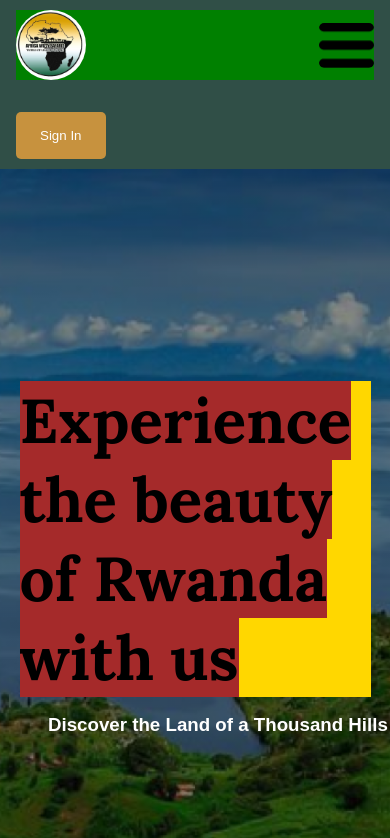
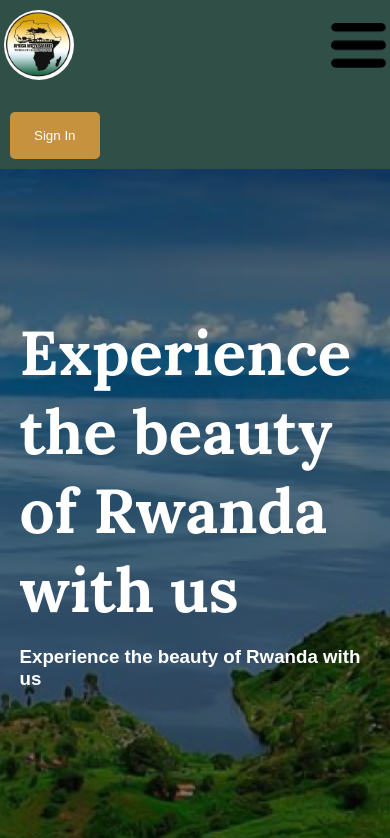
Before and after one commit to RashJrEdmund/tourisme-site, a React (Create React App) app: page / in a window 390 px wide. Shown: the top 838 px of the page. Built offline with nearby package versions, Linux system fonts and the light colour scheme.

Commit message:
done with responsive design

```diff
--- a/src/components/hero/Hero.jsx
+++ b/src/components/hero/Hero.jsx
@@ -1,42 +1,17 @@
 import './hero.css';
-import goLeft from '../../images/navigateLeft.png';
-import goRight from '../../images/navigateRight.png';
 import goldGoRight from '../../images/hero gold move forward icon.png';
 
 // eslint-disable-next-line react/prop-types
-function Hero({ text1, text2, text3, text4, spanText, createHeroNav = true }) {
+function Hero({ text1, text2, spanText }) {
   return (
     <div className="hero">
-      <h1 className="text1">
-        <span>{text1}</span>
-      </h1>
+      <h1 className="text1">{text1}</h1>
 
       <h3 className="text2">
-        <span>{text2}</span>
+        {text2}
+        <img src={goldGoRight} alt="photo_of_a_gold_forward_icon" />
+        <span className="spanText">{spanText}</span>
       </h3>
-
-      <h1 className="text3">{text3 !== '' ? text3 : ''}</h1>
-      <h3 className="text4">
-        {text4 !== ''
-          ? `${text4} ${(
-              <span className="spanText">
-                <img src={goldGoRight} alt="photo_of_a_gold_forward_icon" />{' '}
-                {spanText}
-              </span>
-            )}`
-          : ''}
-      </h3>
-
-      <div className="hero__navigation">
-        {createHeroNav ? (
-          <>
-            <img src={goLeft} alt="navigate_Left" />
-            <img src={goRight} alt="navigate_Right" />
-          </>
-        ) : (
-          ''
-        )}
-      </div>
     </div>
   );
 }
--- a/src/components/hero/hero.css
+++ b/src/components/hero/hero.css
@@ -6,7 +6,7 @@
   background: linear-gradient(#00000070, #00000070, #00000070), url(../../images/hero\ bg.png);
   background-size: cover;
   background-position: center;
-  width: 100vw;
+  width: 100%;
   height: 100vh;
   max-height: 795px;
   display: flex;
@@ -15,62 +15,30 @@
   justify-content: center;
 }
 
-.hero .text1,
-.hero .text3 {
-  background-color: gold;
+.hero .text1 {
   color: #fff;
-  width: 90vw;
-  max-width: 1070px;
-  align-self: flex-start;
-  margin: 0 auto;
+  width: fit-content;
+  margin: 23px auto;
   font-size: 62px;
   font-weight: 700;
   font-family: 'Lora', serif;
 }
 
-.hero .text1 span,
-.hero .text3 span {
-  background-color: brown;
+.hero .text2 {
   color: #fff;
-  color: black;
-  width: 100%;
-  width: 40px;
   max-width: 669px;
-  margin: 0;
+  margin-top: 17px;
+  font-family: 'Mulish', sans-serif;
+  font-size: 2rem;
 }
 
-.hero .text2,
-.hero .text4 {
-  color: #fff;
-  max-width: 669px;
-  align-self: flex-start;
-  margin-left: 3rem;
-  margin-top: 17px;
-  max-width: 354px;
-  font-family: 'Mulish', sans-serif;
+.hero .text2 img {
+  margin: 0 43px 0 37px;
 }
 
-.hero__navigation {
-  background-color: gold;
-  width: 90vw;
-  max-width: 1070px;
-  display: flex;
-  justify-content: space-between;
-  margin-top: 4.5rem auto;
-}
-
-.hero__navigation img {
-  transition: 0.5s;
-}
-
-.hero__navigation img:nth-of-type(1):hover {
-  opacity: 0.5;
-  transform: translate(-10px);
-}
-
-.hero__navigation img:nth-of-type(2):hover {
-  opacity: 0.5;
-  transform: translate(10px);
+.hero .text2 span {
+  color: #c7923e;
+  margin: 0;
 }
 
 @media only screen and (max-width: 600px){
@@ -78,9 +46,4 @@
   .hero h1 {
     margin: 0 auto;
   }
-
-
-  .hero__navigation {
-    display: none;
-  }
 }
--- a/src/components/naturePhotos/NaturePhotos.jsx
+++ b/src/components/naturePhotos/NaturePhotos.jsx
@@ -1,12 +1,13 @@
+/* eslint-disable react/no-array-index-key */
 import './naturePhotos.css';
 import data from './naturePhotos.json';
 import Button from '../button/Button';
 
 function NaturePhotos() {
   const renderNaturePhotos = () => {
-    return data.map((piece) => {
+    return data.map((piece, index) => {
       return (
-        <div className="naturePhotos__imageDiv">
+        <div className="naturePhotos__imageDiv" key={index}>
           <div
             className="naturePhotos__imageDiv--image"
             style={{ backgroundImage: `URL(${piece.src})` }}
--- a/src/components/nav/Navbar.jsx
+++ b/src/components/nav/Navbar.jsx
@@ -2,6 +2,8 @@
 /* eslint-disable jsx-a11y/no-noninteractive-element-interactions */
 import './navbar.css';
 import { Link } from 'react-router-dom';
+// import { useState } from 'react';
+
 import Button from '../button/Button';
 import phone from '../../images/phone.png';
 import mail from '../../images/mail.png';
@@ -13,19 +15,29 @@ import Ig from '../../images/instagram.png';
 const toggleIcon = () => {
   const varyingUl = document.getElementById('varying-ul');
   varyingUl.classList.toggle('open');
-  console.log('click works');
-  // console.log('this ', document.getElementById('varying-ul'));
-  const varyingUlAtags = document.querySelectorAll(
-    '.className="varying-ul--aTag"'
-  );
+};
 
-  varyingUlAtags.forEach((aTag) => {
-    aTag.addEventListener('click', () => {
-      console.log('code works');
-      varyingUl.classList.remove('open');
+const removeSideMenu = () => {
+  document.getElementById('varying-ul').classList.remove('open');
+};
+
+/* cosnt [decorate, setDecorate] = useState([
+  { stl: 'border-bottom: 1px solid #304f47;' },
+  { stl: 'border-bottom: unset;' },
+  { stl: 'border-bottom: unset;' },
+  { stl: 'border-bottom: unset;' },
+  { stl: 'border-bottom: unset;' },
+]);
+
+function underline(i) {
+  setDecorate(() => {
+    decorate.map((element, index) => {
+      return (
+        {index === i ? { stl: 'border-bottom: 1px solid #304f47;' } : { stl: 'border-bottom: unset;' }}
+      )
     });
   });
-};
+} */
 
 function NavBar() {
   return (
@@ -50,30 +62,73 @@ function NavBar() {
       <div className="navbar__bottomNav">
         <div className="bottomNav__sub1">
           <div className="logo" />
+
+          {/* THIS IS WHERE THE ROUTE LINKS ARE MADE */}
+
           <ul className="varying-ul" id="varying-ul">
-            <button
+            <button // this is the close menu icon
               className="close-menu-icon"
               alt="close_menu"
               type="button"
               onClick={() => {
-                toggleIcon();
+                removeSideMenu();
               }}
             />
-            <Link to="/">
-              <li className="varying-ul--aTag">Home</li>
+            <Link
+              to="/"
+              className="varying-ul--aTag"
+              onClick={() => {
+                removeSideMenu();
+                // underline(0);
+              }}
+            >
+              <li>Home</li>
             </Link>
-            <Link to="/about">
-              <li className="varying-ul--aTag">About</li>
+
+            <Link
+              to="/about"
+              className="varying-ul--aTag"
+              onClick={() => {
+                removeSideMenu();
+                // underline(1);
+              }}
+            >
+              <li>About</li>
             </Link>
-            <Link to="/tour">
-              <li className="varying-ul--aTag">Tour Package</li>
+
+            <Link
+              to="/tour"
+              className="varying-ul--aTag"
+              onClick={() => {
+                removeSideMenu();
+                // underline(2);
+              }}
+            >
+              <li>Tour Package</li>
             </Link>
-            <Link to="/gallery">
-              <li className="varying-ul--aTag">Gallery</li>
+
+            <Link
+              to="/gallery"
+              className="varying-ul--aTag"
+              onClick={() => {
+                removeSideMenu();
+                // underline(3);
+              }}
+            >
+              <li>Gallery</li>
             </Link>
-            <li className="varying-ul--aTag">Blog</li>
-            <Link to="/contact">
-              <li className="varying-ul--aTag">Contact Us</li>
+
+            <li>Blog</li>
+
+            <Link
+              to="/contact"
+              className="varying-ul--aTag"
+              onClick={() => {
+                removeSideMenu();
+                // underline(4);
+              }}
+            >
+              <li>Contact Us</li>
             </Link>
           </ul>
           <button
@@ -85,7 +140,9 @@ function NavBar() {
             }}
           />
         </div>
-        <Button text="Sign In" color="#c7923e" />
+        <span className="navbar__bottomNav--button">
+          <Button text="Sign In" color="#c7923e" />
+        </span>
       </div>
     </div>
   );
--- a/src/components/nav/navbar.css
+++ b/src/components/nav/navbar.css
@@ -111,6 +111,14 @@
   font-size: 17px;
 }
 
+.bottomNav__sub1 ul li:hover {
+  border-bottom: 1px solid #304f47;
+}
+/* use this to do the navbar movement thing */
+.active{
+  border-bottom: 1px solid #304f47;
+}
+
 .bottomNav__sub1 .menu-icon,
 .bottomNav__sub1 .close-menu-icon {
   display: none;
@@ -126,15 +134,15 @@
     color: #fff;
     position: relative;
     justify-content: space-between;
-    padding: 10px 1rem;
+    padding: 10px 0;
   }
 
   .navbar__bottomNav .bottomNav__sub1 {
-    background-color: green;
-    width: 100%;
+    width: 98vw;
     justify-content: space-between;
     align-items: center;
     flex-wrap: nowrap;
+    margin: 0 auto;
   }
 
   .navbar__bottomNav .logo {
@@ -150,6 +158,7 @@
     width: 70vw;
     height: 100vh;
     transition: 0.5s;
+    border-left: 1px solid #888;
   }
 
   .navbar__bottomNav .varying-ul.open {
@@ -188,4 +197,8 @@
     width: 55px;
     height: 45px;
   }
+
+  .navbar__bottomNav .navbar__bottomNav--button {
+    margin-left: 10px;
+  }
 }
--- a/src/contact/contact.jsx
+++ b/src/contact/contact.jsx
@@ -7,7 +7,7 @@ import Hero from '../components/hero/Hero';
 function Contact() {
   return (
     <>
-      <Hero text3="Contact Us" text4="Home" spanText="Contact" />
+      <Hero text1="Contact Us" text2="Home" spanText="Contact" />
       <div className="contactBody">
         <Heading
           text3="Get in Touch"
--- a/src/gallery/gallery.jsx
+++ b/src/gallery/gallery.jsx
@@ -6,7 +6,7 @@ import GalleryPhotos from './galleryPhotos/GalleryPhotos';
 function Gallery() {
   return (
     <>
-      <Hero text3="Gallery" text4="Home" spanText="Gallery" />
+      <Hero text1="Gallery" text2="Home" spanText="Gallery" />
 
       <div className="galleryBody">
         <div className="gallery__btn">
--- a/src/gallery/galleryPhotos/GalleryPhotos.jsx
+++ b/src/gallery/galleryPhotos/GalleryPhotos.jsx
@@ -13,10 +13,10 @@ import galleryImg from '../galleryImages/galleryImages.json';
 // import photo1P8 from '../galleryImages/photo 1-8.png';
 
 const renderGalleryPhotos = () => {
-  /* return data.map((piece) => {
+  /* return data.map((piece, index) => {
     return piece.map((subPiece) => {
       return (
-        <div className="galleryPhotos__rowCard">
+        <div className="galleryPhotos__rowCard" key={index}>
           <div className="rowCard__mainCol1">
             <div className="mainCol1__subCol1">
               <div
--- a/src/home/home.css
+++ b/src/home/home.css
@@ -1,6 +1,74 @@
+@import url('https://fonts.googleapis.com/css2?family=Lora:wght@700&display=swap');
+
+@import url('https://fonts.googleapis.com/css2?family=Lora:wght@700&display=swap');
+
 * {
   box-sizing: border-box;
 }
+
+.home__hero {
+  background: linear-gradient(#00000070, #00000070, #00000070), url(../images/hero\ bg.png);
+  background-size: cover;
+  background-position: center;
+  width: 100vw;
+  height: 100vh;
+  max-height: 795px;
+  display: flex;
+  flex-direction: column;
+  align-items: center;
+  justify-content: center;
+}
+
+.home__hero .text1 {
+  color: #fff;
+  width: 90vw;
+  max-width: 1070px;
+  align-self: flex-start;
+  margin: 0 auto;
+  font-size: 62px;
+  font-weight: 700;
+  font-family: 'Lora', serif;
+}
+
+.home__hero .text2{
+  height: fit-content;
+  width: 90vw;
+  max-width: 1070px;
+  align-self: flex-start;
+  margin: 1.01rem auto 130px;
+  padding: 0;
+}
+
+.home__hero .text2 span {
+  color: #fff;
+  max-width: 354px;
+  margin: 0;
+  font-family: 'Mulish', sans-serif;
+}
+
+.home__hero__navigation {
+  width: 90vw;
+  max-width: 1070px;
+  display: flex;
+  justify-content: space-between;
+  margin-top: 4.5rem auto;
+}
+
+.home__hero__navigation img {
+  transition: 0.5s;
+}
+
+.home__hero__navigation img:nth-of-type(1):hover {
+  opacity: 0.5;
+  transform: translate(-10px);
+}
+
+.home__hero__navigation img:nth-of-type(2):hover {
+  opacity: 0.5;
+  transform: translate(10px);
+}
+
+/* the hero ends here */
 
 .homebody {
   background-color: #fff;
@@ -90,6 +158,7 @@
     display: flex;
     flex-direction: column;
     justify-content: space-between;
+    transform: translateY(-30%);
   }
 
   .body__translated input {
@@ -105,3 +174,15 @@
     margin: 1rem auto;
   }
 }
+
+@media only screen and (max-width: 600px){
+  .home__hero h3,
+  .home__hero h1 {
+    margin: 0 auto;
+  }
+
+
+  .home__hero__navigation {
+    display: none;
+  }
+}
--- a/src/home/home.jsx
+++ b/src/home/home.jsx
@@ -1,11 +1,12 @@
 import './home.css';
-import Hero from '../components/hero/Hero';
 import Button from '../components/button/Button';
 import Heading from '../components/heading/Heading';
 import downIcon from '../images/down icon.png';
 import NaturePhotos from '../components/naturePhotos/NaturePhotos';
 import ChangePageBtns from '../components/changePageBtns/ChangePageBtns';
 import cards from './divCreation/DivCreation';
+import goLeft from '../images/navigateLeft.png';
+import goRight from '../images/navigateRight.png';
 
 function Home() {
   const homeBodyTranslate = () => {
@@ -40,13 +41,21 @@ function Home() {
 
   return (
     <>
-      <Hero
-        text1="Experience the beauty of Rwanda with us"
-        text2="Discover the Land of a Thousand Hills"
-        text3=""
-        text4=""
-        spanText="goat"
-      />
+      <div className="home__hero">
+        <h1 className="text1">
+          <span>Experience the beauty of Rwanda with us</span>
+        </h1>
+
+        <h3 className="text2">
+          <span>Experience the beauty of Rwanda with us</span>
+        </h3>
+
+        <div className="home__hero__navigation">
+          <img src={goLeft} alt="navigate_Left" />
+          <img src={goRight} alt="navigate_Right" />
+        </div>
+      </div>
+
       <div className="homebody">
         {homeBodyTranslate()}
         <Heading
```
Also changed, not shown: src/tour/tour.jsx (+4 -3 lines).
